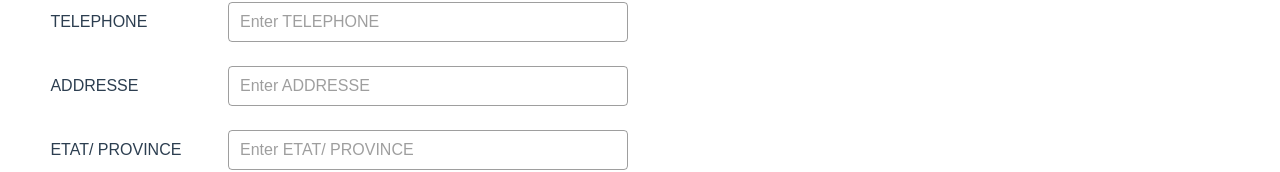
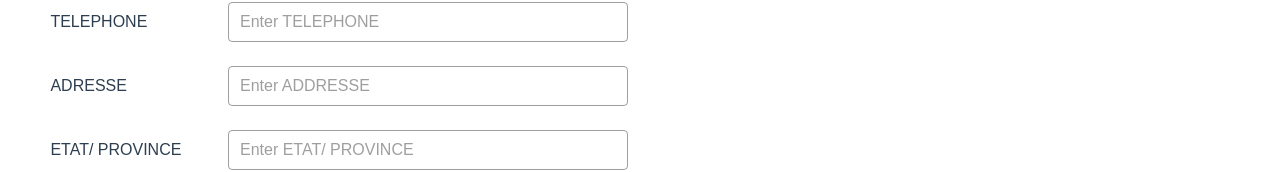
Before and after one commit to yeshu111999/project_pinto, a Vue app: page /adhesion in a window 1280 px wide. Shown: the part 277-449 px from the top of the page. Built offline with nearby package versions, Linux system fonts and the light colour scheme; what vue-cookies, vue-mq would draw is missing.

Commit message:
spelling correction

```diff
--- a/src/views/Adhesion.vue
+++ b/src/views/Adhesion.vue
@@ -47,7 +47,7 @@
             </div>
             <div style="display: flex; flex-direction : row;justify-content: space-between; align-items: center; width: 50%;padding: 1%;">
                 <div>
-                    <span>ADDRESSE</span>
+                    <span>ADRESSE</span>
                 </div>
                 <div>
                     <v-text-field
```
